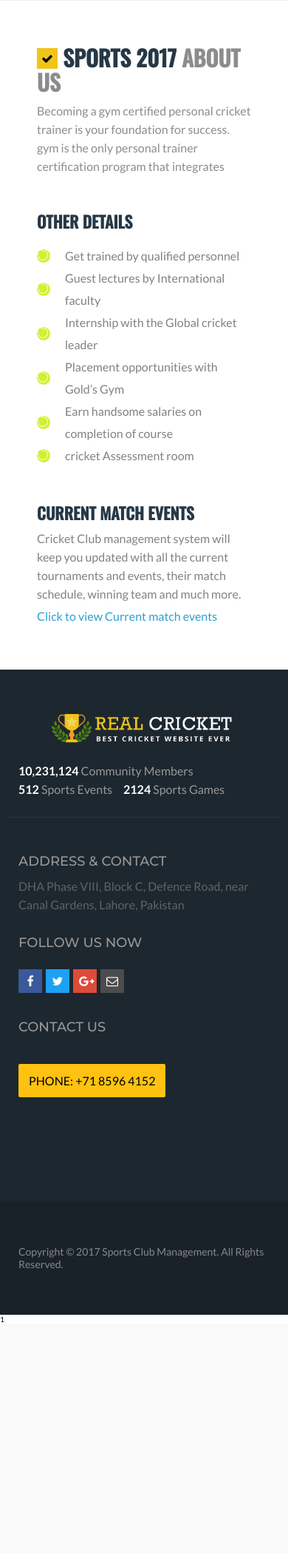
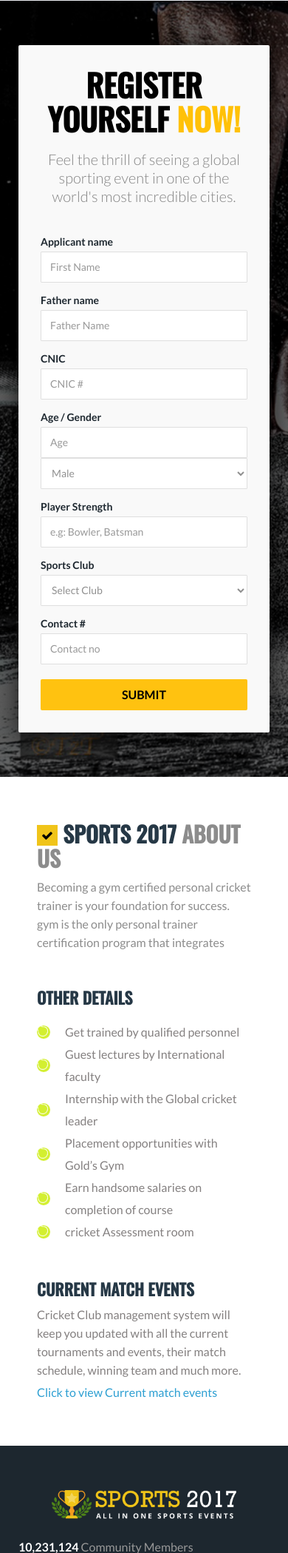
Before and after one commit to salmansiddiqui17/sports, a PHP site: page /projects/site in a window 390 px wide. Shown: the part 1342-3441 px from the top of the page at 74% size. Before the commit the page ends 3129 px from the top, so only its background shows below. Run offline with PHP 8.4, Linux system fonts and the light colour scheme; data that the repository does not hold is empty.

Commit message:
final changes"

```diff
--- a/application/views/site/index.php
+++ b/application/views/site/index.php
@@ -4,7 +4,7 @@
         <div class="home" id="home">
             <div class="h_l">
                 <!-- BRAND LOGO AND EVENT NAMES -->
-                <img src="<?= base_url(); ?>assets/frontend/images/cricket-logo.png" alt="" />
+                <img src="<?= base_url(); ?>assets/frontend/images/logo.png" alt="" />
                 <br><br>
                 <p>Becoming a gym certified personal cricket trainer is your foundation for success. gym is the only personal trainer certification program that integrates a complete approach to cricket, wellness and business skills.</p>
                 <h2>Current cricket Events</h2>
@@ -68,7 +68,7 @@
                                                 <h4><?= $value['name'] ?></h4><span><?= date('F d, Y',strtotime($value['start_date'])) ?></span>
                                             </div>
                                         </td>
-                                        <td><a href="team-register.html" class="link-btn reg-btn">Register Now</a>
+                                        <td><a href="#register" class="link-btn reg-btn">Register Now</a>
                                         </td>
                                     </tr>
                                 <?php endforeach; ?>
@@ -110,8 +110,92 @@
         </div>
     </section>
 
+    <!-- REGISTER MY INFORMATION -->
+    <section id="register">
+        <div class="booking-bg-s lp">
+            <div class="booking-bg-1">
+                <div class="bg-book">
+                    <div class="spe-title-1 spe-title-wid">
+                        <h2>Register yourself <span>Now!</span> </h2>
+                        <div class="hom-tit">
+                            <div class="hom-tit-1"></div>
+                            <div class="hom-tit-2"></div>
+                            <div class="hom-tit-3"></div>
+                        </div>
+                        <p>Feel the thrill of seeing a global sporting event in one of the world's most incredible cities.</p>
+                    </div>
+                    <div class="book-succ">Thank you for Register with us we will get back to you soon.</div>
+                    <div class="book-form">
+                        <form id="tr_form" name="tr_form" class="form-horizontal" action="<?= base_url() ?>site/save" method="post">
+                            <div class="form-group">
+                                <label class="control-label col-sm-2">Applicant name</label>
+                                <div class="col-sm-10">
+                                    <input type="text" id="name" name="name" class="form-control" placeholder="First Name" required>
+                                </div>
+                            </div>
+                            <div class="form-group">
+                                <label class="control-label col-sm-2">Father name</label>
+                                <div class="col-sm-10">
+                                    <input type="text" id="f_name" name="f_name" class="form-control" placeholder="Father Name" required>
+                                </div>
+                            </div>
+                            <div class="form-group">
+                                <label class="control-label col-sm-2">CNIC</label>
+                                <div class="col-sm-10">
+                                    <input type="text" id="cnic" name="cnic" class="form-control" placeholder="CNIC #" required>
+                                </div>
+                            </div>
+                            <div class="form-group">
+                                <label class="control-label col-sm-2">Age / Gender</label>
+                                <div class="col-sm-5">
+                                    <input type="text" id="age" name="age" class="form-control" placeholder="Age" required>
+                                </div>
+                                <div class="col-sm-5">
+                                    <select type="text" id="gender" name="gender" class="form-control" required>
+                                        <option value="Male">Male</option>
+                                        <option value="Female">Female</option>
+                                    </select>
+                                </div>
+                            </div>
+                            <div class="form-group">
+                                <label class="control-label col-sm-2">Player Strength</label>
+                                <div class="col-sm-10">
+                                    <input type="text" id="type" name="type" class="form-control" placeholder="e.g: Bowler, Batsman" required>
+                                </div>
+                            </div>
+                            <div class="form-group">
+                                <label class="control-label col-sm-2">Sports Club</label>
+                                <div class="col-sm-10">
+                                    <select id="club" name="club" class="form-control" >
+                                        <option value="">Select Club</option>
+                                        <?php
+                                            foreach ($clubs as $key => $value) {
+                                                echo "<option value='$value[name]'>$value[name]</option>";
+                                            }
+                                        ?>
+                                    </select>
+                                </div>
+                            </div>
+                            <div class="form-group">
+                                <label class="control-label col-sm-2">Contact #</label>
+                                <div class="col-sm-10">
+                                    <input type="text" id="contacts" name="contact" class="form-control" placeholder="Contact no" required>
+                                </div>
+                            </div>
+                            <div class="form-group">
+                                <div class="col-sm-offset-2 col-sm-10">
+                                    <input type="submit" value="submit" id="send_button">
+                                </div>
+                            </div>
+                        </form>
+                    </div>
+                </div>
+            </div>
+        </div>
+    </section>
+
     <!-- SECTION: TRAINING -->
-    <section>
+    <section id="about">
         <div class="training img-pag-about">
             <div class="tr-pro">
                 <div class="inn-title">
--- a/application/views/site/template/footer.php
+++ b/application/views/site/template/footer.php
@@ -5,7 +5,7 @@
                 <!--SECTION: FOOTER-->
                 <div class="row">
                     <div class="col-md-12 foot1">
-                        <a href="#"><img src="<?= base_url(); ?>assets/frontend/images/cricket-logo.png" alt="">
+                        <a href="#"><img src="<?= base_url(); ?>assets/frontend/images/logo.png" alt="">
                         </a>
                         <ul>
                             <li><span>10,231,124</span> Community Members</li>
--- a/application/views/site/template/header.php
+++ b/application/views/site/template/header.php
@@ -52,7 +52,10 @@
                     <a href="#ev-po"><img src="<?= base_url(); ?>assets/frontend/images/icon/f6.png" alt=""> Events</a>
                 </li>
                 <li>
-                    <a href="#"><img src="<?= base_url(); ?>assets/frontend/images/icon/r2.png" alt=""> Register</a>
+                    <a href="#register"><img src="<?= base_url(); ?>assets/frontend/images/icon/r2.png" alt=""> Register</a>
+                </li>
+                <li>
+                    <a href="#about"><img src="<?= base_url(); ?>assets/frontend/images/icon/about.png" alt=""> About</a>
                 </li>
                 <li>
                     <a href="#contact"><img src="<?= base_url(); ?>assets/frontend/images/icon/contact.png" alt=""> Contact Us</a>
@@ -85,9 +88,9 @@
 			<!-- TOP FIXED MENU -->
             <div class="i-head-right i-head-com col-md-6 col-sm-12 col-xs-12" >
                 <ul>
-                    <li class="top-scal-1"><a href="cricket-event-register.html"><i class="fa fa-registered" aria-hidden="true"></i> Player registration</a>
+                    <li class="top-scal-1"><a href="#register"><i class="fa fa-registered" aria-hidden="true"></i> Player registration</a>
                     </li>
-                    <li class="top-scal"><a href="cricket-booking.html"><i class="fa fa-key" aria-hidden="true"></i> Login</a>
+                    <li class="top-scal"><a href="<?= base_url(); ?>user"><i class="fa fa-key" aria-hidden="true"></i> Login</a>
                     </li>
                 </ul>
             </div>
```
